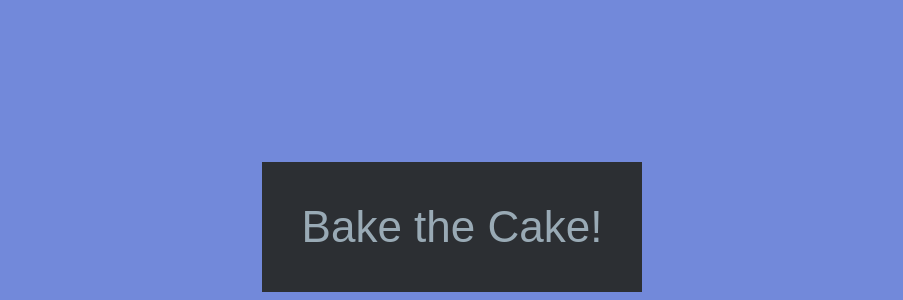
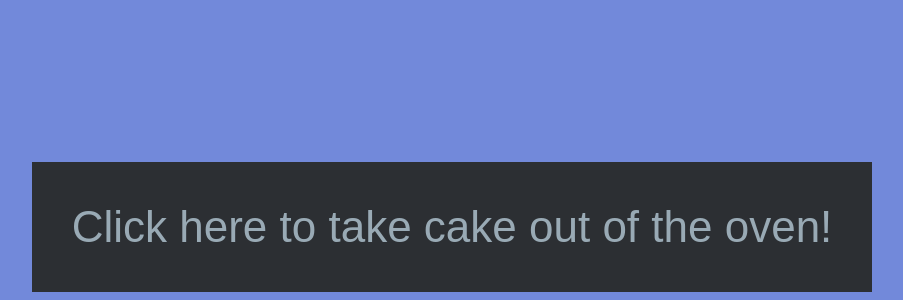
Before and after one commit to jemtowns/p2-website, a plain HTML site: page index.html in a window 1280 px wide. Shown: the part 1316-1616 px from the top of the page, without its empty margins (188-1091 px from the left). Drawn offline with Linux system fonts and the light colour scheme.

Commit message:
Update index.html

```diff
--- a/index.html
+++ b/index.html
@@ -30,7 +30,7 @@
 	</div>
 
 	<div class = "button">
-		<button id="button" onClick="switchDivs()">Bake the Cake!</button>
+		<button id="button" onClick="switchDivs()">Click here to take cake out of the oven!</button>
 	</div>
 	</div>
 </body>
```
